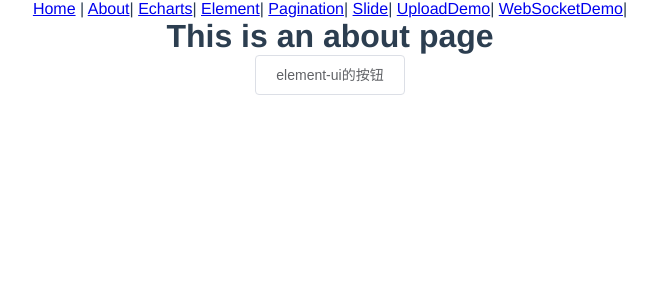
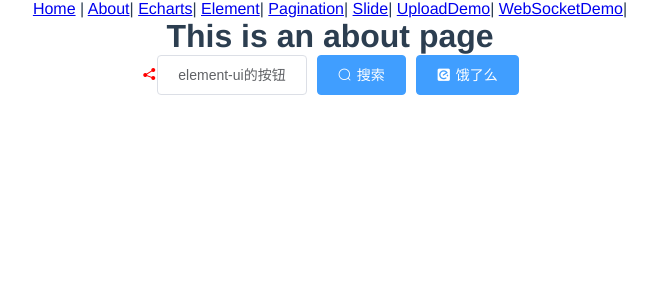
Before and after one commit to keeperLee/vue-template, a Vue app: page /about in a window 1280 px wide. Shown: the top 300 px of the page, without its empty margins (310-967 px from the left). Built offline with nearby package versions, Linux system fonts and the light colour scheme; no server answers; what vue-monoplasty-slide-verify would draw is missing.

Commit message:
elementui的图标

```diff
--- a/package.json
+++ b/package.json
@@ -11,6 +11,7 @@
     "axios": "^0.21.1",
     "core-js": "^3.6.5",
     "cross-env": "^7.0.3",
+    "d3": "^7.0.0",
     "echarts": "^5.1.2",
     "element-ui": "^2.15.3",
     "lodash": "^4.17.21",
--- a/src/views/About.vue
+++ b/src/views/About.vue
@@ -1,7 +1,10 @@
 <template>
     <div class="about">
         <h1>This is an about page</h1>
+        <i class="el-icon-share" style="color: red"></i>
         <el-button>element-ui的按钮</el-button>
+        <el-button type="primary" icon="el-icon-search">搜索</el-button>
+        <el-button type="primary" icon="el-icon-platform-eleme">饿了么</el-button>
     </div>
 </template>
 
```
